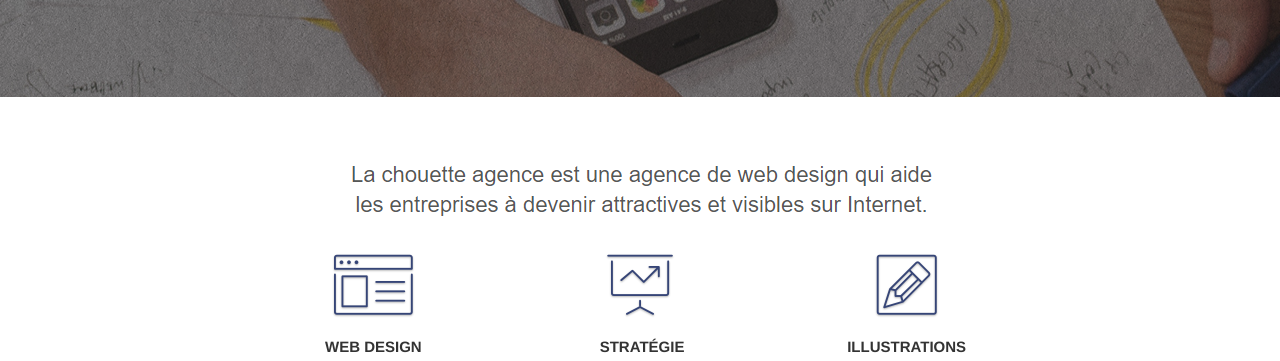
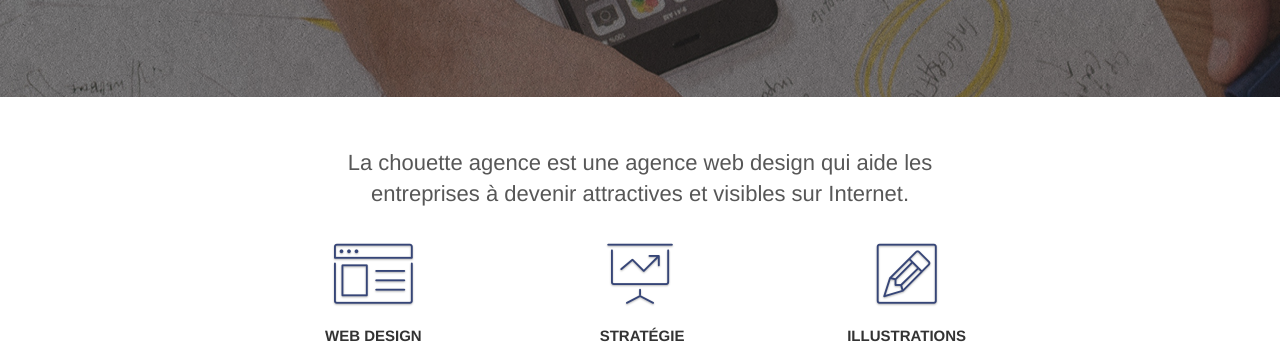
Before and after one commit to Nindraa/DylanMINGUY_4_23112020, a plain HTML site: page index.html in a window 1280 px wide. Shown: the part 438-799 px from the top of the page. Drawn offline with Linux system fonts and the light colour scheme.

Commit message:
Premieres modifications

```diff
--- a/index.html
+++ b/index.html
@@ -1,9 +1,8 @@
 <!doctype html>
-<html lang="Default">
+<html lang="fr">
 <head>
     <meta charset="utf-8">
-    <meta name="keywords" content="seo, google, site web, site internet, agence design paris, agence design, agence design,agence design,agence design,agence design,agence design,agence design,agence design,agence design">
-    <meta name="description" content="">
+    <meta name="description" content="La chouette agence est une agence web design, située a Lyon, qui aide les entreprises à devenir attractives et visibles sur Internet.">
     <meta name="viewport" content="width=device-width, initial-scale=1.0, viewport-fit=cover">
     <link rel="shortcut icon" type="image/png" href="favicon.jpg">
 
@@ -19,11 +18,11 @@
 	<script src="./js/jquery.touchSwipe.js" defer></script>
 	<script src="./js/gmaps.js"></script>
 
-    <title>.</title>
+    <title>La chouette agence, Web Design, Lyon</title>
 
 
 <!-- Analytics -->
-	<meta name="google-site-verification" content="r2P9DzBkLjkaDgifWInKFwwq61vxgzIZ47k07jrBoQI" />
+
 <!-- Analytics END -->
 
 </head>
@@ -84,7 +83,7 @@
 	<div class="container bloc-md">
 		<div class="row">
 			<div class="col-sm-12 text-center">
-				<img alt="agence web, agence web paris, web design paris, stratégie web" src="img/title.png" />
+				<p class="text_bloc2">La chouette agence est une agence web design qui aide les entreprises à devenir attractives et visibles sur Internet.</p>
 			</div>
 		</div>
 		<div class="row voffset-lg med-width-whitespace">
--- a/style.css
+++ b/style.css
@@ -1028,6 +1028,12 @@ h4 {
     }
 }
 
+.text_bloc2 {
+    font-size: 22px;
+    width: 60%;
+    margin-left: 20%;
+}
+
 @media (max-width: 400px) {
     .bloc {
         padding-left: 0;
```
Also changed, not shown: page2.html (+3 -4 lines), Capture d'ecran/Capture d’écran 2021-02-12 à 14.51.45.png (added), Capture d'ecran/Capture d’écran 2021-02-12 à 14.52.32.png (added), 3 other files.
